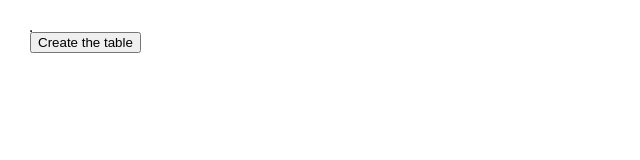
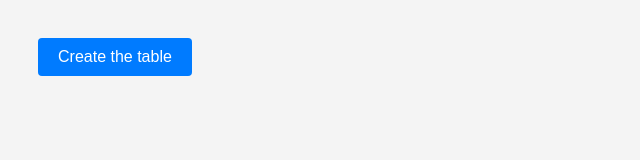
Before and after one commit to acciojob/create-table-2-vikrantsrgc, a website: page main.html in a window 1280 px wide. Shown: the whole page, without its empty margins (0-640 px from the left). Drawn offline with Linux system fonts and the light colour scheme.

Commit message:
created a submission

```diff
--- a/main.html
+++ b/main.html
@@ -1,25 +1,71 @@
 <!DOCTYPE html>
+<html lang="en">
+<head>
+  <meta charset="UTF-8">
+  <title>Dynamic Table Creator</title>
+  <style>
+    body {
+      font-family: Arial, sans-serif;
+      padding: 30px;
+      background: #f4f4f4;
+    }
 
-<html>
+    table {
+      border-collapse: collapse;
+      margin-top: 20px;
+      width: 100%;
+    }
 
-	<head>
-		<meta charset=utf-8 />
-		<title>Create a table</title>
-		<style type="text/css">
-			body {margin: 30px;}
-		</style>
-		<link rel="stylesheet" href="styles.css">
-	</head>
+    td, th {
+      border: 1px solid #333;
+      padding: 10px;
+      text-align: center;
+    }
 
-	<body>
-		<table id="myTable" border="1">
-		</table>
-		<form>
-			<input type="button" onclick="createTable()" value="Create the table">
-		</form>
-		<script type="text/javascript" src="./script.js">
-	</script>
+    button {
+      padding: 10px 20px;
+      font-size: 16px;
+      background: #007bff;
+      color: white;
+      border: none;
+      border-radius: 4px;
+      cursor: pointer;
+    }
 
-	</body>
+    button:hover {
+      background-color: #0056b3;
+    }
+  </style>
+</head>
+<body>
 
+  <button onclick="createTable()">Create the table</button>
+  <table id="myTable"></table>
+
+  <script>
+    function createTable() {
+      const rn = parseInt(prompt("Input number of rows"));
+      const cn = parseInt(prompt("Input number of columns"));
+
+      if (isNaN(rn) || isNaN(cn) || rn <= 0 || cn <= 0) {
+        alert("Invalid input. Please enter positive numeric values.");
+        return;
+      }
+
+      const table = document.getElementById("myTable");
+      table.innerHTML = ""; // Clear existing table
+
+      for (let i = 0; i < rn; i++) {
+        const row = document.createElement("tr");
+        for (let j = 0; j < cn; j++) {
+          const cell = document.createElement("td");
+          cell.textContent = `Row-${i} Column-${j}`;
+          row.appendChild(cell);
+        }
+        table.appendChild(row);
+      }
+    }
+  </script>
+
+</body>
 </html>
--- a/script.js
+++ b/script.js
@@ -1,4 +1,4 @@
-function createTable() {
-    //Write your code here
+// function createTable() {
+//     //Write your code here
 
-}
+// }
```
